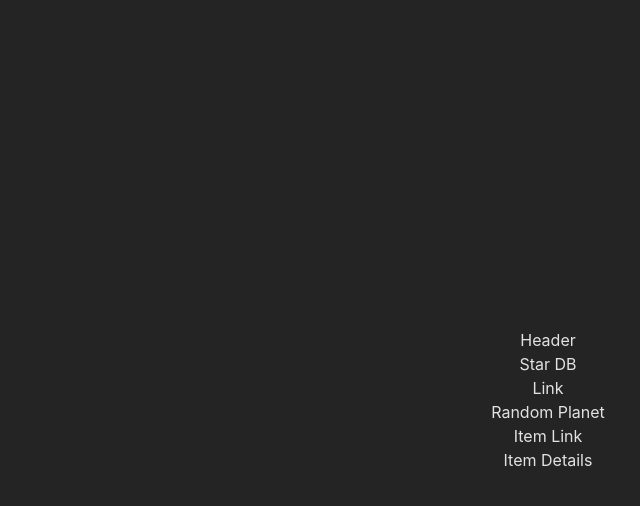
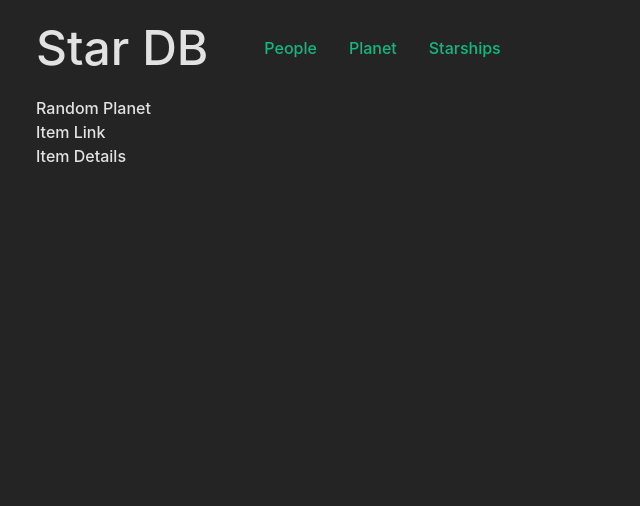
Before and after one commit to belkinsrc/star-db, a React (Vite) app: page / in a window 1280 px wide. Shown: the top 506 px of the page, without its empty margins (92-732 px from the left). Built offline with nearby package versions, Linux system fonts and the light colour scheme.

Commit message:
feat: add header layout

```diff
--- a/src/app/index.tsx
+++ b/src/app/index.tsx
@@ -5,7 +5,7 @@ import './index.scss';
 class App extends React.Component {
   render() {
     return (
-      <div>
+      <div className="app">
         <MainPage />
       </div>
     );
--- a/src/app/styles/globals.scss
+++ b/src/app/styles/globals.scss
@@ -1,7 +1,7 @@
 :root {
   font-family: Inter, system-ui, Avenir, Helvetica, Arial, sans-serif;
   line-height: 1.5;
-  font-weight: 400;
+  font-weight: 500;
 
   color-scheme: light dark;
   color: rgba(255, 255, 255, 0.87);
@@ -13,43 +13,13 @@
   -moz-osx-font-smoothing: grayscale;
 }
 
-a {
-  font-weight: 500;
-  color: #646cff;
-  text-decoration: inherit;
-}
-a:hover {
-  color: #535bf2;
+html {
+  height: 100%;
 }
 
 body {
+  display: flex;
+  flex-direction: column;
+  min-height: 100%;
   margin: 0;
-  display: flex;
-  place-items: center;
-  min-width: 320px;
-  min-height: 100vh;
 }
-
-h1 {
-  font-size: 3.2em;
-  line-height: 1.1;
-}
-
-button {
-  border-radius: 8px;
-  border: 1px solid transparent;
-  padding: 0.6em 1.2em;
-  font-size: 1em;
-  font-weight: 500;
-  font-family: inherit;
-  background-color: #1a1a1a;
-  cursor: pointer;
-  transition: border-color 0.25s;
-}
-button:hover {
-  border-color: #646cff;
-}
-button:focus,
-button:focus-visible {
-  outline: 4px auto -webkit-focus-ring-color;
-}
--- a/src/app/styles/index.scss
+++ b/src/app/styles/index.scss
@@ -3,8 +3,5 @@
 @import 'globals.scss';
 
 #root {
-  max-width: 1280px;
-  margin: 0 auto;
-  padding: 2rem;
-  text-align: center;
+  flex: 1 1 auto;
 }
--- a/src/pages/main/ui/index.tsx
+++ b/src/pages/main/ui/index.tsx
@@ -7,7 +7,7 @@ import { Header } from '@/widgets/header';
 class MainPage extends React.Component {
   render() {
     return (
-      <div>
+      <div className="max-w-5xl m-auto">
         <Header />
         <RandomPlanet />
         <ItemList />
--- a/src/shared/ui/logo/index.tsx
+++ b/src/shared/ui/logo/index.tsx
@@ -2,7 +2,11 @@ import React from 'react';
 
 class Logo extends React.Component {
   render() {
-    return <div>Star DB</div>;
+    return (
+      <h1 className="text-5xl">
+        <a href="#">Star DB</a>
+      </h1>
+    );
   }
 }
 
--- a/src/shared/ui/nav-link/index.tsx
+++ b/src/shared/ui/nav-link/index.tsx
@@ -1,8 +1,22 @@
 import React from 'react';
 
-class NavLink extends React.Component {
+interface NavLinkProps {
+  text: string;
+}
+
+class NavLink extends React.Component<NavLinkProps> {
+  constructor(props: NavLinkProps) {
+    super(props);
+  }
+
   render() {
-    return <div>Link</div>;
+    const { text } = this.props;
+
+    return (
+      <a className="text-emerald-500 hover:text-emerald-400" href="#">
+        {text}
+      </a>
+    );
   }
 }
 
--- a/src/widgets/header/ui/index.tsx
+++ b/src/widgets/header/ui/index.tsx
@@ -5,11 +5,14 @@ import { NavLink } from '@/shared/ui';
 class Header extends React.Component {
   render() {
     return (
-      <div>
-        Header
+      <header className="h-24 flex justify-start items-center gap-14">
         <Logo />
-        <NavLink />
-      </div>
+        <nav className="flex items-center gap-8">
+          <NavLink text="People" />
+          <NavLink text="Planet" />
+          <NavLink text="Starships" />
+        </nav>
+      </header>
     );
   }
 }
```
